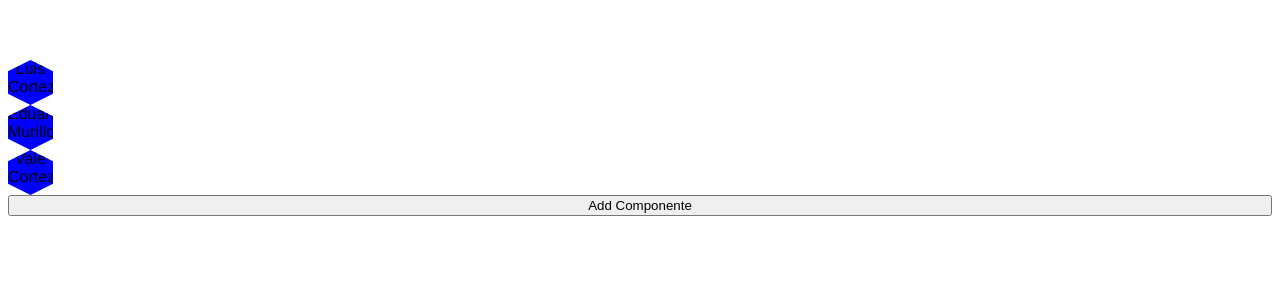
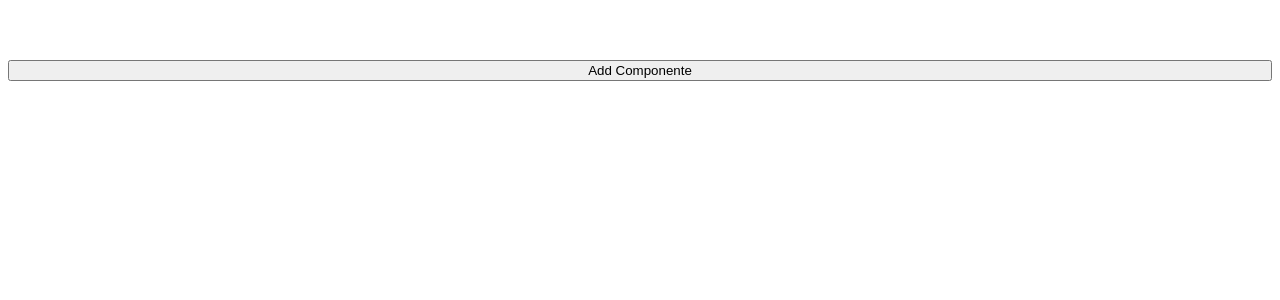
Before and after one commit to luedco/UserApp, a Vue app: page / in a window 1280 px wide. Shown: the top 300 px of the page. Built offline with nearby package versions, Linux system fonts and the light colour scheme.

Commit message:
agregar preview que se crea usuario

```diff
--- a/src/components/MiComponente.vue
+++ b/src/components/MiComponente.vue
@@ -16,7 +16,7 @@
       v-on:click="displayHidden = !displayHidden"
     >
       <a v-if="users.length===0">No hay users</a>
-      <a class="btn-user">{{user.name}} {{user.lastName}}</a>
+      <a class="btn-user"><img :src="user.imageUrl" class="img-display-item"/></a>
     </div>
 
     <button v-on:click="isHidden = !isHidden">Add Componente</button>
@@ -46,21 +46,7 @@ export default {
       displayImage: "",
       displayHidden: true,
       users: [
-        {
-          name: "Luis",
-          lastName: "Cortez",
-          imageUrl: "",
-        },
-        {
-          name: "Eduardo",
-          lastName: "Murillo",
-          imageUrl: "",
-        },
-        {
-          name: "Vale",
-          lastName: "Cortez",
-          imageUrl: "",
-        },
+
       ],
     };
   },
@@ -165,4 +151,10 @@ export default {
   height: 149px;
   width: 172px;
 }
+
+.img-display-item{
+  height: 45px;
+  width: 45px;
+  align-content: center;
+}
 </style>
```
